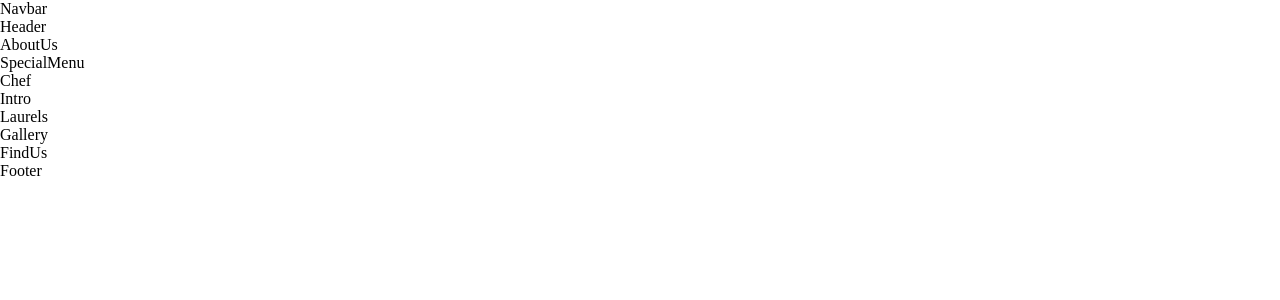
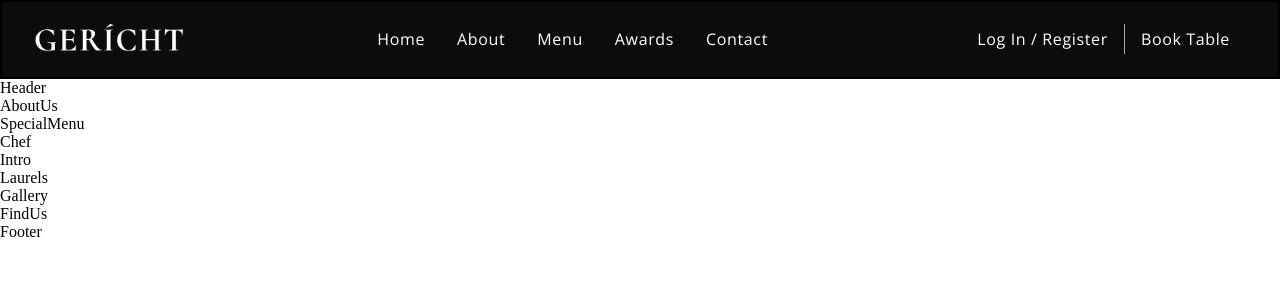
Before and after one commit to pratik-app/react-restaurant-app, a React (Create React App) app: page / in a window 1280 px wide. Shown: the top 300 px of the page. Built offline with nearby package versions, Linux system fonts and the light colour scheme; a web font is replaced by a local one.

Commit message:
Navbar Created

```diff
--- a/package.json
+++ b/package.json
@@ -8,6 +8,7 @@
     "@testing-library/user-event": "^13.5.0",
     "react": "^18.2.0",
     "react-dom": "^18.2.0",
+    "react-icons": "^4.9.0",
     "react-scripts": "5.0.1",
     "web-vitals": "^2.1.4"
   },
--- a/src/components/Navbar/Navbar.css
+++ b/src/components/Navbar/Navbar.css
@@ -0,0 +1,65 @@
+.app__navbar{
+
+    width: 100%;
+    display: flex;
+    border: 2px solid #000;
+    justify-content: space-between;
+    align-items: center;
+    background: var(--color-black);
+
+    padding: 1rem 2rem;
+}
+
+
+.app__navbar-logo{
+    display: flex;
+    justify-content: flex-start;
+    align-items: center;
+}
+
+.app__navbar-logo img{
+    width: 150px;
+}
+
+
+.app__navbar-links{
+    flex: 1;
+    display: flex;
+    justify-content: center;
+    align-items: center;
+
+    list-style: none;
+
+}
+
+.app__navbar-links li{
+    margin:0 1rem;
+    cursor: pointer;
+}
+.app__navbar-links li:hover{
+   color: var(--color-gray)
+}
+
+
+.app__navbar-login{
+    display: flex;
+    justify-content: flex-end;
+    align-items: center;
+}
+
+.app__navbar-login a {
+    margin: 0 1rem;
+    text-decoration: none;
+    transition: 0.5s ease;
+}
+
+
+.app__navbar-login a:hover{
+    border-bottom: 1px solid var(--color-golden)
+}
+
+.app__navbar-login div{
+    width: 1px;
+    height: 30px;
+    background-color: var(--color-grey);
+}
--- a/src/components/Navbar/Navbar.jsx
+++ b/src/components/Navbar/Navbar.jsx
@@ -1,11 +1,30 @@
 import React from 'react';
+import { GiHamburgerMenu } from 'react-icons/gi'
+import { MdOutlineRestaurantMenu } from 'react-icons/md'
 
+
+import images from '../../constants/images'
 import './Navbar.css';
 
 const Navbar = () => (
-  <div>
-    Navbar
-  </div>
+  <nav className='app__navbar'>
+    <div className='app__navbar-logo'>
+      <img src={images.gericht} alt="app logo"/>
+    </div>
+
+    <ul className='app__navbar-links'>
+      <li className='p__opensans'><a href="#home">Home</a></li>
+      <li className='p__opensans'><a href="#about">About</a></li>
+      <li className='p__opensans'><a href="#menu">Menu</a></li>
+      <li className='p__opensans'><a href="#awards">Awards</a></li>
+      <li className='p__opensans'><a href="#contact">Contact</a></li>
+    </ul>
+    <div className='app__navbar-login'>
+      <a href='#login' className='p__opensans'>Log In / Register</a>
+      <div />
+      <a href='/' className='p__opensans'>Book Table</a>
+    </div>
+  </nav>
 );
 
 export default Navbar;
```
Also changed, not shown: 1 other file (tests, documents, lock files or other folders).
